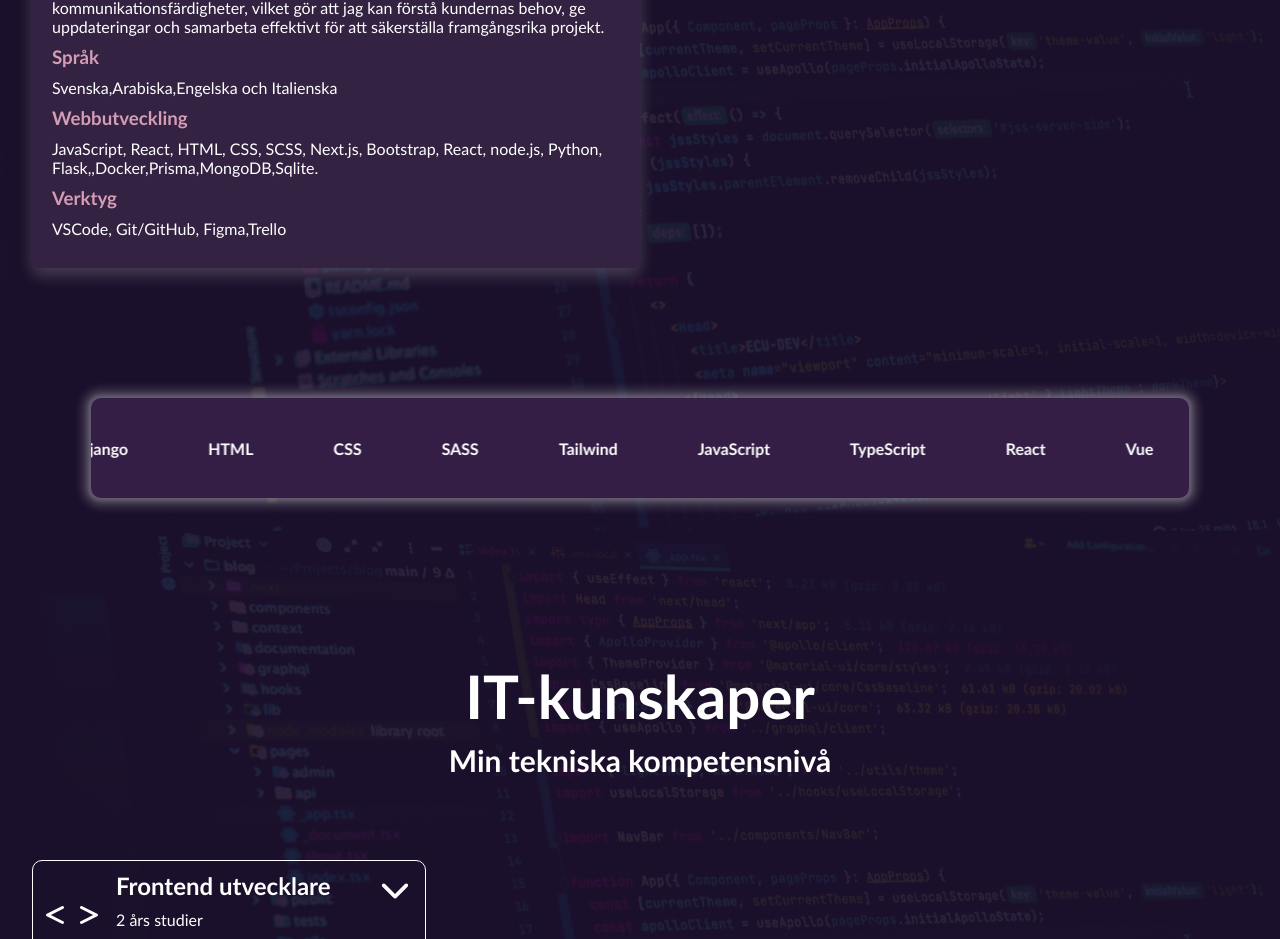
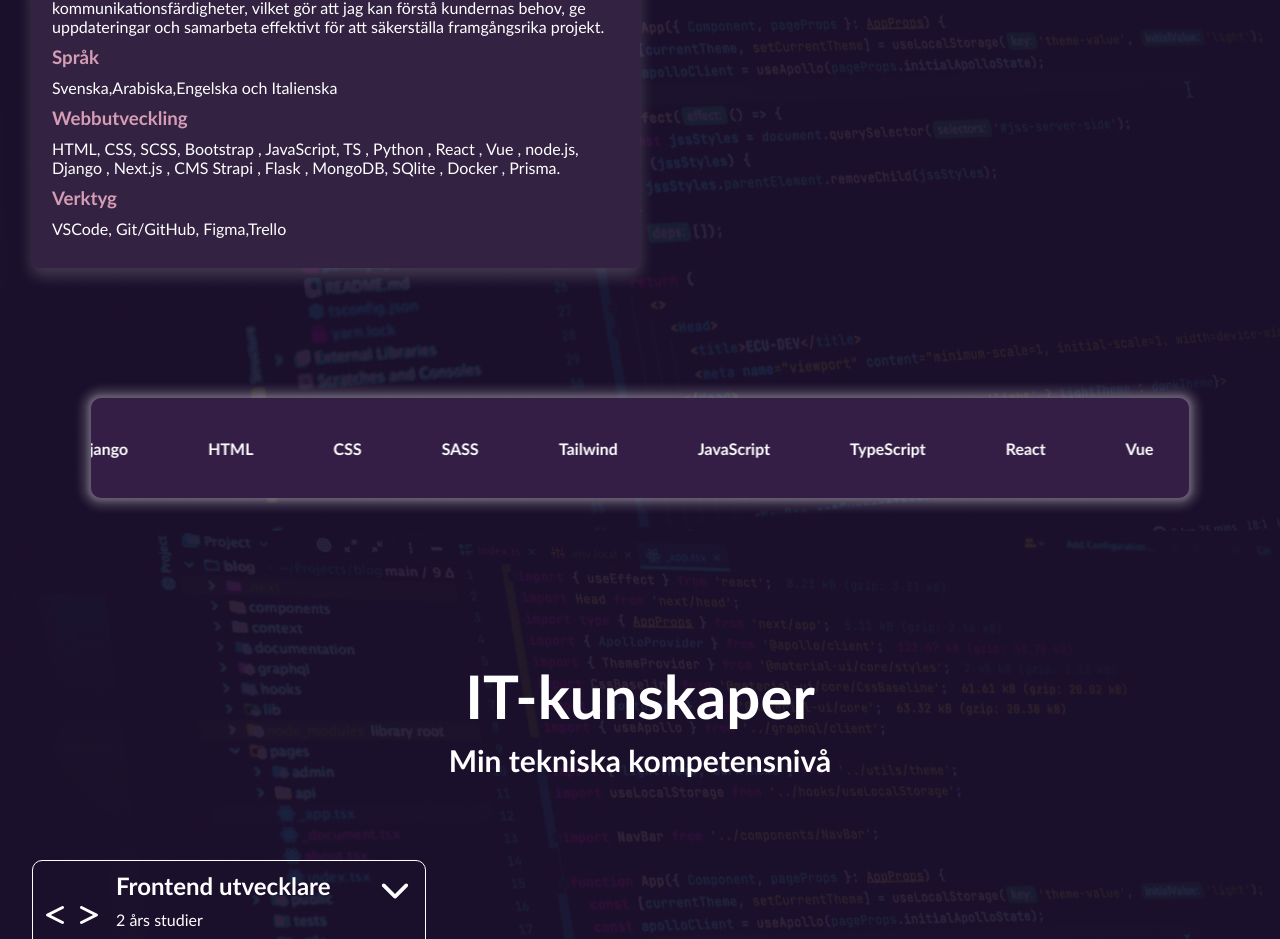
Before and after one commit to josephkhella2010/portofolio, a React (Vite) app in the folder frontend/portfolio/: page / in a window 1280 px wide. Shown: the part 1176-2115 px from the top of the page. Built offline with nearby package versions, Linux system fonts and the light colour scheme; a web font is replaced by a local one.

Commit message:
change skill

```diff
--- a/frontend/portfolio/src/pages/homePage/childComponent/SkillSection.tsx
+++ b/frontend/portfolio/src/pages/homePage/childComponent/SkillSection.tsx
@@ -37,8 +37,9 @@ export default function SkillSection() {
             <p>{GetText("home/skillSection/paragraphThree")}</p>
             <h3>{GetText("home/skillSection/headerFour")}</h3>
             <p>
-              JavaScript, React, HTML, CSS, SCSS, Next.js, Bootstrap, React,
-              node.js, Python, Flask,,Docker,Prisma,MongoDB,Sqlite.
+              HTML, CSS, SCSS, Bootstrap , JavaScript, TS , Python , React , Vue
+              , node.js, Django , Next.js , CMS Strapi , Flask , MongoDB, SQlite
+              , Docker , Prisma.
             </p>
             <h3>{GetText("home/skillSection/headerFive")}</h3>
             <p>VSCode, Git/GitHub, Figma,Trello</p>
--- a/frontend/portfolio/src/pages/skills/WebExperienceSection.tsx
+++ b/frontend/portfolio/src/pages/skills/WebExperienceSection.tsx
@@ -311,6 +311,7 @@ export default function WebExperienceSection() {
     { name: "Sqlite", scale: 65 },
     { name: "Docker", scale: 65 },
     { name: "Figma", scale: 70 },
+    { name: " MongoDB", scale: 65 },
   ];
 
   const sorted = useMemo(
```
